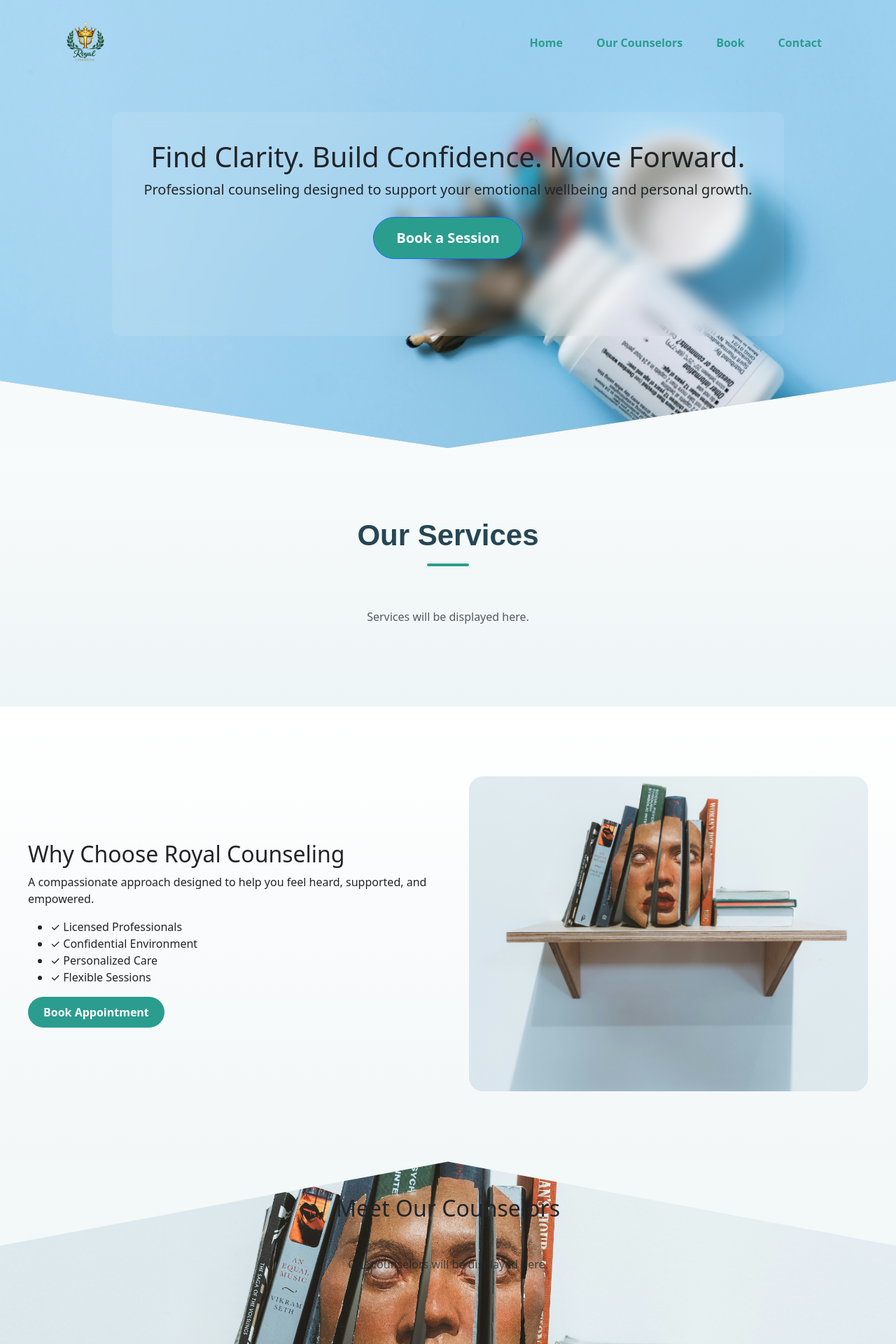
After one commit to ZahraAmtul/Royal_Counseling, a Django app: template templates/bookings/home1.html in a window 1280 px wide. The commit adds this page. Shown: the top 1920 px of the page at 70% size. Run offline with Django 5.2, Linux system fonts and the light colour scheme; the template is opened without the code that fills it, so the values that code supplies are empty; some libraries are stand-ins or nearby versions.

Commit message:
second commit

```diff
--- a/static/css/style.css
+++ b/static/css/style.css
@@ -1,13 +1,17 @@
 :root {
-    --primary-color: #123524;
-    --secondary-color: #C0E7B8;
-    --accent-color: #BAD7DF;
+    --primary-color: #2A9D8F;
+    --secondary-color: #264653;
+    --accent-color: #E9C46A;
 }
 
 body {
-    background-color: #1A5F3F;
+    overflow-x: hidden;
     min-height: 100vh;
-    color: white;
+     background: linear-gradient(
+    180deg,
+    #f8fbfc 0%,
+    #eef5f6 100%
+  );
 }
 
 /* Navbar */
@@ -78,6 +82,20 @@ body {
     color: var(--primary-color) !important;
     background: rgba(129, 216, 208, 0.15);
 }
+.navbar-nav .nav-link::after {
+  content: "";
+  position: absolute;
+  bottom: -5px;
+  left: 0;
+  width: 0%;
+  height: 2px;
+  background: #2A9D8F;
+  transition: 0.3s;
+}
+
+.navbar-nav .nav-link:hover::after {
+  width: 100%;
+}
 
 .hero-section {
     display: flex;
@@ -87,7 +105,12 @@ body {
     clip-path: polygon(0% 0%, 0% 85%, 50% 100%, 100% 85%, 100% 0%);
     padding: 10rem;
 }
-
+.hero-section::before {
+  content: "";
+  position: absolute;
+  inset: 0;
+  background: rgba(0,0,0,0.25);
+}
 .hero-image {
     position: absolute;
     top: 0;
@@ -96,7 +119,7 @@ body {
     height: 100%;
     object-fit: cover;
     overflow: hidden;
-    background: url("../images/hero5.jpg") no-repeat;
+    background: url("../images/hero (15).jpg") no-repeat;
     /* background: linear-gradient(#696969a3, rgba(0, 0, 0, 0.5)),
         url("../images/hero5.jpg") no-repeat; */
     background-size: cover;
@@ -107,19 +130,29 @@ body {
 }
 
 .hero-content {
-    position: relative;
-    z-index: 2;
-    text-align: center;
+  position: relative;
+  z-index: 2;
+  text-align: center;
+  background: rgba(255,255,255,0.1);
+  backdrop-filter: blur(10px);
+  padding: 40px;
+  border-radius: 12px;
+
 }
-
+.hero-title{
+    animation: fadeUp 0.8s ease;
+}
 .btn-primary {
-    background-color: var(--primary-color);
-    border-color: var(--primary-color);
+  background: #2A9D8F;
+  padding: 14px 32px;
+  border-radius: 30px;
+  font-weight: 600;
+  transition: 0.3s;
 }
 
 .btn-primary:hover {
-    background-color: #4a5ab8;
-    border-color: #4a5ab8;
+  transform: translateY(-2px);
+  box-shadow: 0 8px 20px rgba(0,0,0,0.15);
 }
 
 .card {
@@ -132,11 +165,121 @@ body {
     transform: translateY(-3px);
     box-shadow: 0 5px 20px rgba(0, 0, 0, 0.12);
 }
+.services-section {
+  background: linear-gradient(
+    180deg,
+    #f8fbfc 0%,
+    #eef5f6 100%
+  );
+  padding: 100px 0;
+}
+.services-title {
+  font-size: 42px;
+  font-weight: 700;
+  color: #264653;
+  text-align: center;
+  margin-bottom: 60px;
+  font-family: 'Poppins', sans-serif;
+}
+.services-title::after {
+  content: "";
+  display: block;
+  width: 60px;
+  height: 4px;
+  background: #2A9D8F;
+  margin: 15px auto 0;
+  border-radius: 10px;
+}
+.service-card {
+  height: 360px;
+  border-radius: 18px;
+  overflow: hidden;
+  position: relative;
+  background-size: cover;
+  background-position: center;
+  cursor: pointer;
+  transition: transform 0.5s ease;
+}
+.service-card:hover {
+  transform: scale(1.03);
+}
+.service-card:nth-child(1){
+  background-image: url("/images/couples-therapy.jpg");
+}
 
+.service-card:nth-child(2){
+  background-image: url("/images/group-therapy.jpg");
+}
+
+.service-card:nth-child(3){
+  background-image: url("/images/individual-therapy.jpg");
+}
+.card-overlay {
+  position: absolute;
+  inset: 0;
+  background: linear-gradient(
+    to top,
+    rgba(0,0,0,0.75),
+    rgba(0,0,0,0.2)
+  );
+  color: white;
+  padding: 30px;
+  display: flex;
+  flex-direction: column;
+  justify-content: flex-end;
+  transition: 0.4s;
+}
+.hover-content {
+  transform: translateY(80px);
+  opacity: 0;
+  transition: all 0.4s ease;
+}
+.service-card:hover .hover-content {
+  transform: translateY(0);
+  opacity: 1;
+}
+.hover-content h4 {
+  font-size: 28px;
+  margin: 15px 0;
+  color: #2A9D8F;
+}
+
+button {
+  padding: 10px 22px;
+  border-radius: 25px;
+  border: none;
+  background: #2A9D8F;
+  color: white;
+  font-weight: 600;
+}
+.why-section {
+  background: linear-gradient(
+    180deg,
+    #ffffff,
+    #f3f7f8
+  );
+  padding: 100px 0;
+}
+.why-container {
+  display: grid;
+  grid-template-columns: 1fr 1fr;
+  gap: 60px;
+  align-items: center;
+  max-width: 1200px;
+  margin: auto;
+}
+
+.why-image {
+  height: 450px;
+  border-radius: 20px;
+  background-image: url("/static/images/hero1.jpg");
+  background-size: cover;
+  background-position: center;
+}
 .counselors-section {
     display: flex;
     flex: 1;
-    height: 80vh;
+    height: 100vh;
     position: relative;
     clip-path: polygon(0% 15%,
             50% 0%,
@@ -144,17 +287,17 @@ body {
             100% 85%,
             50% 100%,
             0% 85%);
- background: url("../images/hero5.jpg") no-repeat;
+ background: url("../images/hero1.jpg") no-repeat;
     /* background: linear-gradient(#696969a3, rgba(0, 0, 0, 0.5)),
         url("../images/hero5.jpg") no-repeat; */
     background-size: cover;
     background-position: center;
     background-attachment: fixed;
     padding: 10rem;
+    box-shadow: 0 -10px 30px rgba(0,0,0,0.08);
 }
 .inner-counselors-section {
     width: 100%;
-
     box-sizing: border-box;
 }
 
@@ -228,6 +371,12 @@ body {
             100% 0%,
             100% 100%,
             0% 100%);
+     background: linear-gradient(
+    180deg,
+    #f8fbfc 0%,
+    #eef5f6 100%
+  );
+  padding: 100px 0;
 }
 
 .time-slot-btn {
@@ -309,3 +458,13 @@ body {
     padding: 2rem 0;
     margin-top: 3rem;
 }
+@keyframes fadeUp {
+  from {
+    opacity: 0;
+    transform: translateY(20px);
+  }
+  to {
+    opacity: 1;
+    transform: translateY(0);
+  }
+}
--- /dev/null
+++ b/templates/bookings/home1.html
@@ -0,0 +1,152 @@
+{% extends 'base.html' %}
+{% load static %}
+{% block title %}Royal Counseling - Professional Mental Health Services{% endblock %}
+{% block content %}
+<!-- Hero Section -->
+<section class="hero-section">
+    <div class="hero-image"></div>
+    <div class="container hero-content">
+        <div>
+            <h1 class="hero-title">Find Clarity. Build Confidence. Move Forward.</h1>
+            <p class="lead mb-4">Professional counseling designed to support your emotional wellbeing and personal
+                growth.</p>
+            <a href="#" class="btn btn-primary btn-lg">Book a Session</a>
+        </div>
+    </div>
+</section>
+
+<!-- Services Section -->
+<section class="">
+    <div class="services-section">
+        <h2 class="services-title">Our Services</h2>
+        <div class="row g-4">
+            {% for service in services %}
+            <div class="col-md-4">
+                <div class="service-card">
+                    <div class="card-overlay">
+                        <h3>{{ service.name }}</h3>
+                        <p class="duration">{{ service.duration_minutes }} Minutes</p>
+
+                        <div class="hover-content">
+                            <p>
+                                {{ service.description|default:"Professional counseling session tailored to your needs." }}
+                            </p>
+                            {% if service.price > 0 %}
+                            <h4>${{ service.price }}</h4>
+                            {% endif %}
+                            <button>Book Session</button>
+                        </div>
+                    </div>
+                </div>
+
+            </div>
+            {% empty %}
+            <div class="col-12 text-center">
+                <p class="text-muted">Services will be displayed here.</p>
+            </div>
+            {% endfor %}
+        </div>
+    </div>
+</section>
+<section class="why-section">
+  <div class="why-container">
+
+    <div class="why-text">
+      <h2>Why Choose Royal Counseling</h2>
+      <p>
+        A compassionate approach designed to help you feel heard,
+        supported, and empowered.
+      </p>
+
+      <ul>
+        <li>✓ Licensed Professionals</li>
+        <li>✓ Confidential Environment</li>
+        <li>✓ Personalized Care</li>
+        <li>✓ Flexible Sessions</li>
+      </ul>
+
+      <button>Book Appointment</button>
+    </div>
+
+    <div class="why-image"></div>
+
+  </div>
+</section>
+
+<!-- Counselors Section -->
+<section class="py-5 bg-white counselors-section">
+    <div class="inner-counselors-section">
+        <h2 class="text-center mb-5">Meet Our Counselors</h2>
+        <div class="row g-4 justify-content-center">
+            {% for counselor in counselors %}
+            <div class="col-md-4">
+                <div class="card h-100 text-center p-4">
+                    <div class="card-body">
+                        {% if counselor.photo %}
+                        <img src="{{ counselor.photo.url }}" alt="{{ counselor.full_name }}"
+                            class="counselor-photo mb-3">
+                        {% else %}
+                        <div class="counselor-photo-placeholder mx-auto mb-3">
+                            {{ counselor.first_name.0 }}{{ counselor.last_name.0 }}
+                        </div>
+                        {% endif %}
+                        <h5 class="card-title">Dr. {{ counselor.full_name }}</h5>
+                        <p class="text-primary mb-2">{{ counselor.specialization }}</p>
+                        <p class="card-text text-muted">{{ counselor.bio|truncatewords:20|default:"Experienced
+                            professional dedicated to helping you achieve your mental health goals." }}</p>
+                    </div>
+                </div>
+            </div>
+            {% empty %}
+            <div class="col-12 text-center">
+                <p class="text-muted">Our counselors will be displayed here.</p>
+            </div>
+            {% endfor %}
+        </div>
+        {% if counselors %}
+        <div class="text-center mt-4">
+            <a href="{% url 'counselor_list' %}" class="btn btn-outline-primary">View All Counselors</a>
+        </div>
+        {% endif %}
+    </div>
+</section>
+
+<!-- How It Works Section -->
+<section class="py-5 works-section">
+    <div class="container">
+        <h2 class="text-center mb-5">How It Works</h2>
+        <div class="row g-4">
+            <div class="col-md-4 text-center">
+                <div class="bg-primary text-white rounded-circle d-inline-flex align-items-center justify-content-center mb-3"
+                    style="width: 80px; height: 80px;">
+                    <i class="bi bi-person-check" style="font-size: 2rem;"></i>
+                </div>
+                <h5>1. Choose a Counselor</h5>
+                <p class="text-muted">Browse our team of experienced professionals and select the one that fits your
+                    needs.</p>
+            </div>
+            <div class="col-md-4 text-center">
+                <div class="bg-primary text-white rounded-circle d-inline-flex align-items-center justify-content-center mb-3"
+                    style="width: 80px; height: 80px;">
+                    <i class="bi bi-calendar-event" style="font-size: 2rem;"></i>
+                </div>
+                <h5>2. Pick a Time</h5>
+                <p class="text-muted">Select a date and time that works for your schedule from available slots.</p>
+            </div>
+            <div class="col-md-4 text-center">
+                <div class="bg-primary text-white rounded-circle d-inline-flex align-items-center justify-content-center mb-3"
+                    style="width: 80px; height: 80px;">
+                    <i class="bi bi-check-circle" style="font-size: 2rem;"></i>
+                </div>
+                <h5>3. Confirm Booking</h5>
+                <p class="text-muted">Enter your details and receive instant confirmation of your appointment.</p>
+            </div>
+        </div>
+        <div class="text-center mt-5">
+            <a href="{% url 'booking_start' %}" class="btn btn-primary btn-lg px-5">
+                Get Started <i class="bi bi-arrow-right ms-2"></i>
+            </a>
+        </div>
+    </div>
+</section>
+{% endblock %}
```
Also changed, not shown: templates/bookings/home.html (+60 -25 lines), static/images/hero (15).jpg (added), static/images/hero (2).jpg (added), static/images/hero.jpg (deleted), 4 other files.
